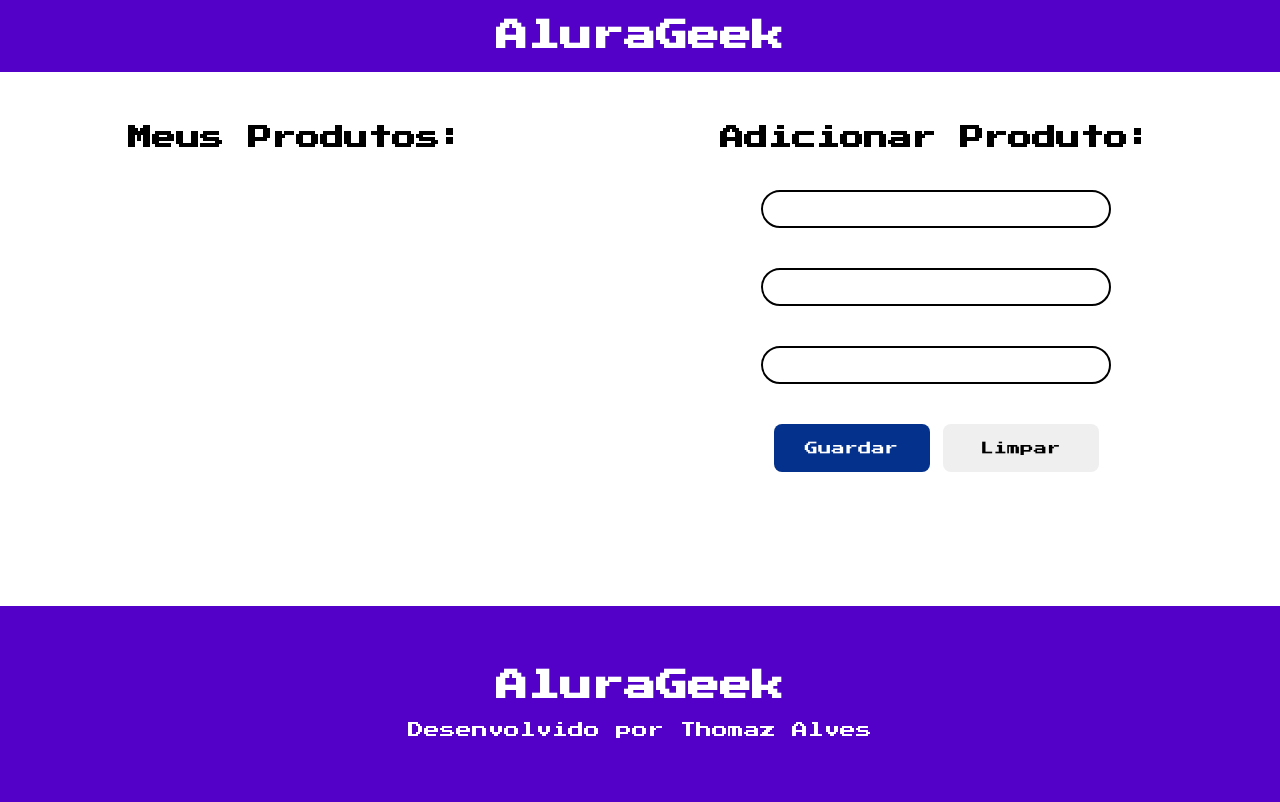
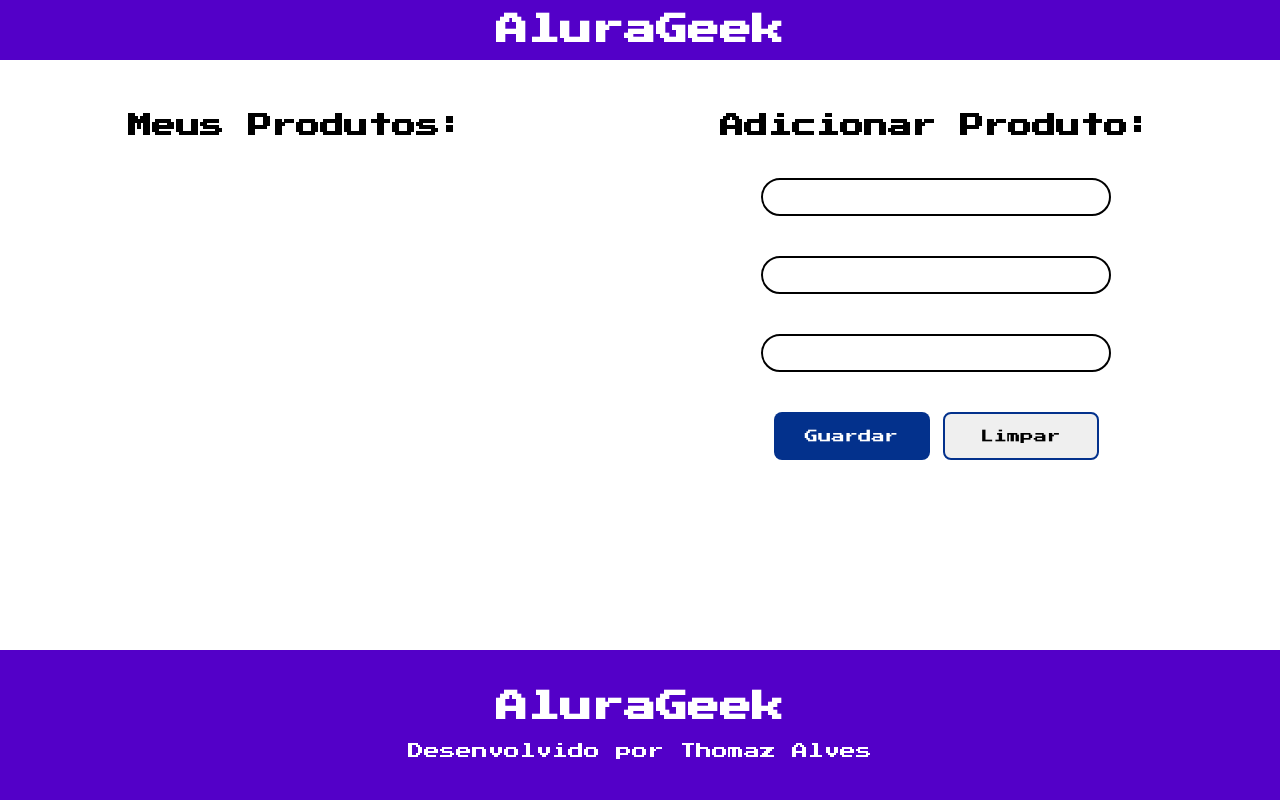
Before and after one commit to ThomazHilario/AluraGeek, a plain HTML site: page index.html in a window 1280 px wide. Drawn offline with Linux system fonts and the light colour scheme.

Commit message:
feat: style.css
- Deixando a main com a altura calculada.

```diff
--- a/css/style.css
+++ b/css/style.css
@@ -13,13 +13,14 @@ body{
 
 header{
     background-color: #5300C8;
-    padding: 20px 0px;
+    height:60px;
     display: flex;
     justify-content: center;
+    align-items:center;
     color:white;
 }
 main{
-    height: 60%;
+    height: calc(100% - 264px);
 }
 #container__produtos{
     display: flex;
@@ -55,17 +56,21 @@ main{
     height: 48px;
     border-radius: 8px;
     border: 0;
-
+    cursor:pointer;
 }
 
 #container_buttons > button:nth-child(1){
     background-color: #03318C;
     color: white;
 }
+
+#container_buttons > button:nth-child(2){
+    border:2px solid #03318C;
+}
 footer{
     background-color: #5300C8;
     color:white;
-    padding:64px;
+    height:150px;
     display: flex;
     flex-direction: column;
     justify-content: center;
```
